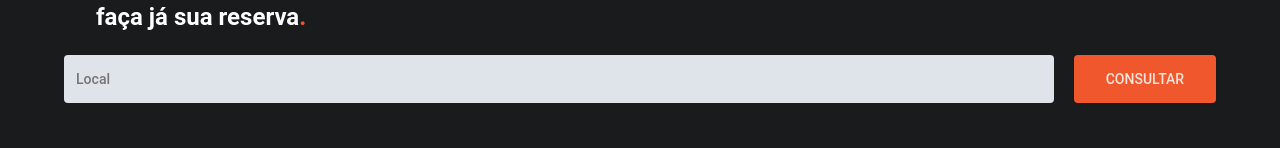
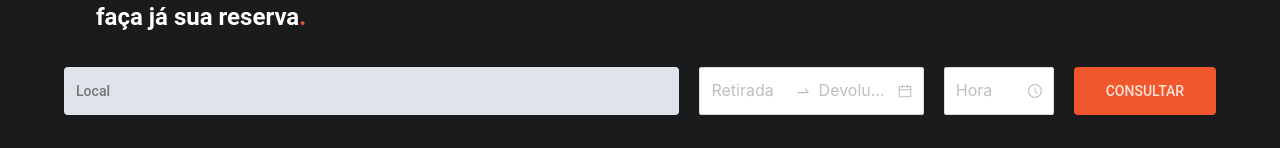
Before and after one commit to eduardo-marcondes/PI-DH-G2, a React (Create React App) app: page / in a window 1280 px wide. Shown: the part 804-952 px from the top of the page. Built offline with nearby package versions, Linux system fonts and the light colour scheme; the HTML template or start-up script is replaced by a standard one.

Commit message:
calendar ant desing

```diff
--- a/package.json
+++ b/package.json
@@ -7,13 +7,16 @@
     "@emotion/styled": "^11.8.1",
     "@mui/lab": "^5.0.0-alpha.73",
     "@mui/material": "^5.5.1",
+    "antd": "^4.19.2",
     "date-fns": "^2.28.0",
     "react": "^17.0.2",
     "react-dom": "^17.0.2",
     "react-helmet-async": "latest",
     "react-router-dom": "^6.2.2",
     "react-scripts": "5.0.0",
-    "sass": "^1.49.9"
+    "sass": "^1.49.9",
+    "moment": "latest",
+    "moment": "latest"
   },
   "scripts": {
     "start": "react-scripts start",
--- a/src/pages/Home.js
+++ b/src/pages/Home.js
@@ -4,6 +4,7 @@ import Populars from "./components/Populars";
 import TitleBgBlack from "./components/titles/TitleBgBlack";
 import Marca from "./components/Marca";
 import InputDate from "./components/forms/InputDate";
+import InputDateTime from "./components/forms/InputDateTime";
 
 function Home() {
     const title = {span: "Viaje com estilo", title: "faça já sua reserva"}
@@ -20,10 +21,9 @@ function Home() {
                     <div className="container">
                         <TitleBgBlack {...title}/>
                         <div className="form form-home">
-                            <InputDate/>
                             <input type="text" id="local" name="local" placeholder="Local"/>
-                            {/*<input type="date" id="retirada" name="retirada" placeholder="Retirada"/>*/}
-                            {/*<input type="date" id="devolucao" name="devolucao" placeholder="Devolucao"/>*/}
+                            <InputDateTime/>
+                            {/*<InputDate/>*/}
                             <input type="submit" className="botao" value="CONSULTAR"/>
                         </div>
 
--- /dev/null
+++ b/src/pages/components/forms/InputDateTime.js
@@ -0,0 +1,41 @@
+import React from 'react';
+import 'antd/dist/antd.css';
+import moment from 'moment';
+import 'moment/locale/pt-br';
+import locale from 'antd/lib/locale/pt_BR';
+import {DatePicker, TimePicker} from 'antd';
+import ConfigProvider from "antd/es/config-provider";
+
+const {RangePicker} = DatePicker;
+const placeholder = ["Retirada","Devolução"]
+function disabledDate(current) {
+    // Can not select days before today and today
+    return current && current < moment().endOf('day');
+}
+
+function onChangeDate(dates, dateStrings) {
+    console.log('From: ', dates[0], ', to: ', dates[1]);
+    console.log('From: ', dateStrings[0], ', to: ', dateStrings[1]);
+}
+
+const InputDateTime = () => {
+    return (<>
+        <ConfigProvider locale={locale}>
+            <RangePicker
+                format="DD/MM/YYYY"
+                disabledDate={disabledDate}
+                ranges={{
+                    'Hoje': [moment(), moment()],
+                    'Este mês': [moment().startOf('day'), moment().endOf('month')],
+                }}
+                onChange={onChangeDate}
+                //separator="to"
+                size="large"
+                placeholder={placeholder}
+            />
+            <TimePicker size="large" onChange={value => console.log(value)} />
+        </ConfigProvider>
+    </>)
+};
+
+export default InputDateTime;
```
Also changed, not shown: 1 other file (tests, documents, lock files or other folders).
